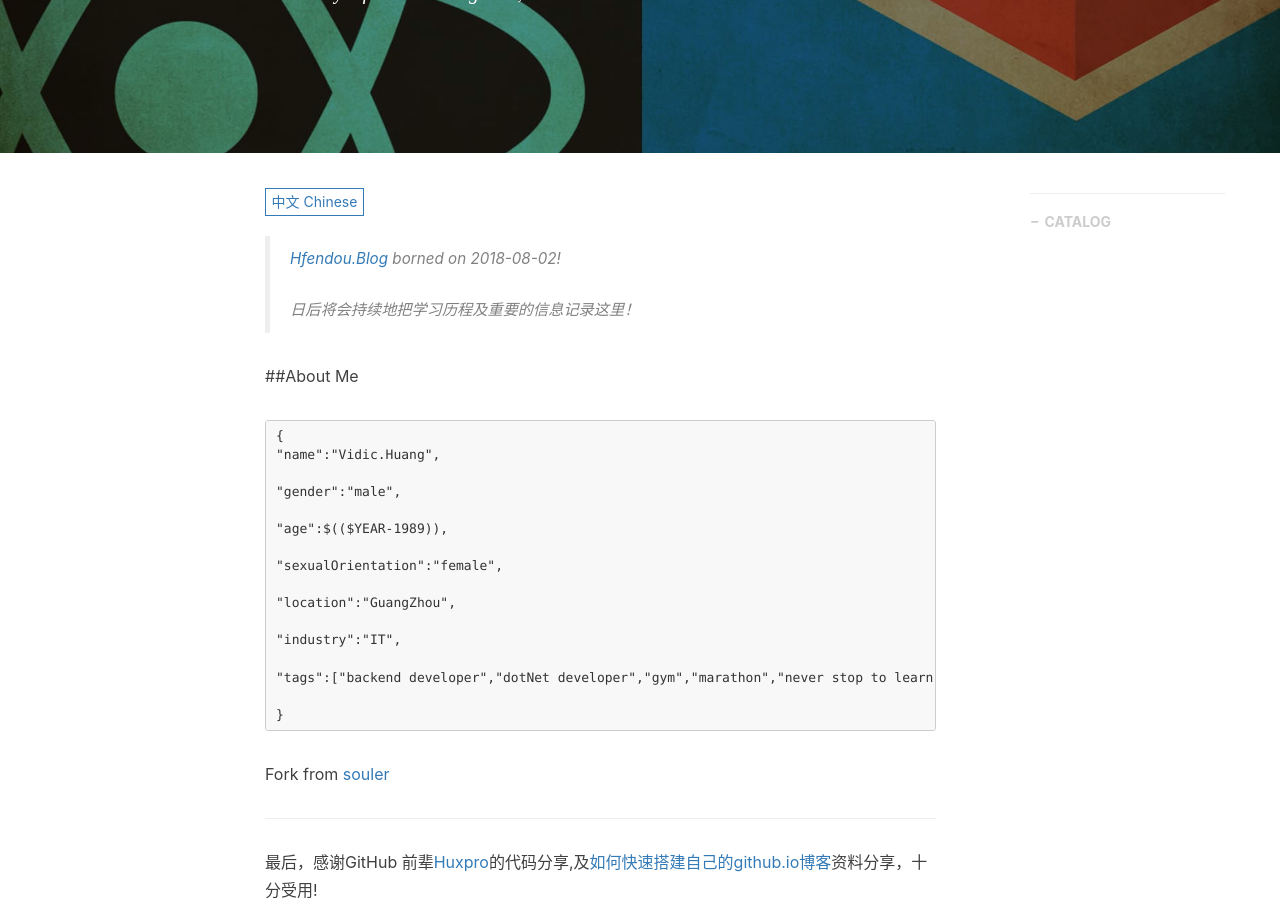
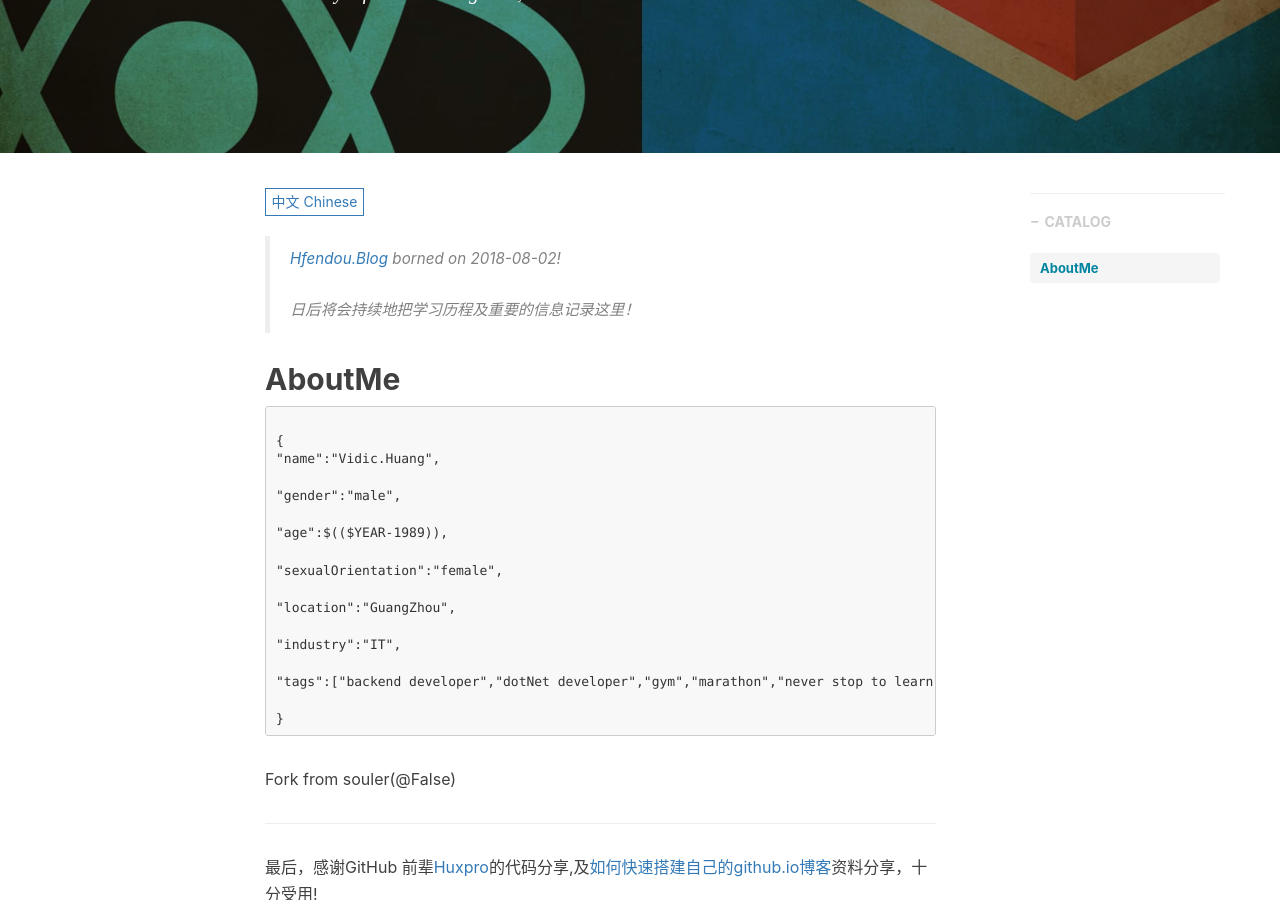
Before and after one commit to hfendou/hfendou.github.io, a Jekyll site: the page built from _posts/2018-08-02-The1stBlog.markdown, in a window 1280 px wide and 900 px high, scrolled down 370 px. Built offline with Jekyll 4.4.1, drawn with Linux system fonts in a browser that asks for light colours; nearby versions of some CDN libraries; comment, search, counter and statistics services are not loaded.

Commit message:
201808021221

````diff
--- a/_includes/posts/2018-08-02-The1stBlog/en.md
+++ b/_includes/posts/2018-08-02-The1stBlog/en.md
@@ -5,10 +5,9 @@
 
 
 
+## AboutMe
 
-##About ME
-
-```json
+```markdown
 
 {
 "name":"Vidic.Huang",
@@ -28,8 +27,9 @@
 }
 
 
+
 ```
-Fork from [souler](@False)
+Fork from souler(@False)
 
 ---
 
--- a/_includes/posts/2018-08-02-The1stBlog/zh.md
+++ b/_includes/posts/2018-08-02-The1stBlog/zh.md
@@ -5,10 +5,10 @@
 
 
 
-
-##About Me
+## AboutMe
 
 ```markdown
+
 {
 "name":"Vidic.Huang",
 
@@ -29,7 +29,7 @@
 
 
 ```
-Fork from [souler](@False)
+Fork from souler(@False)
 
 ---
 
````
Also changed, not shown: img/favicon.ico.
